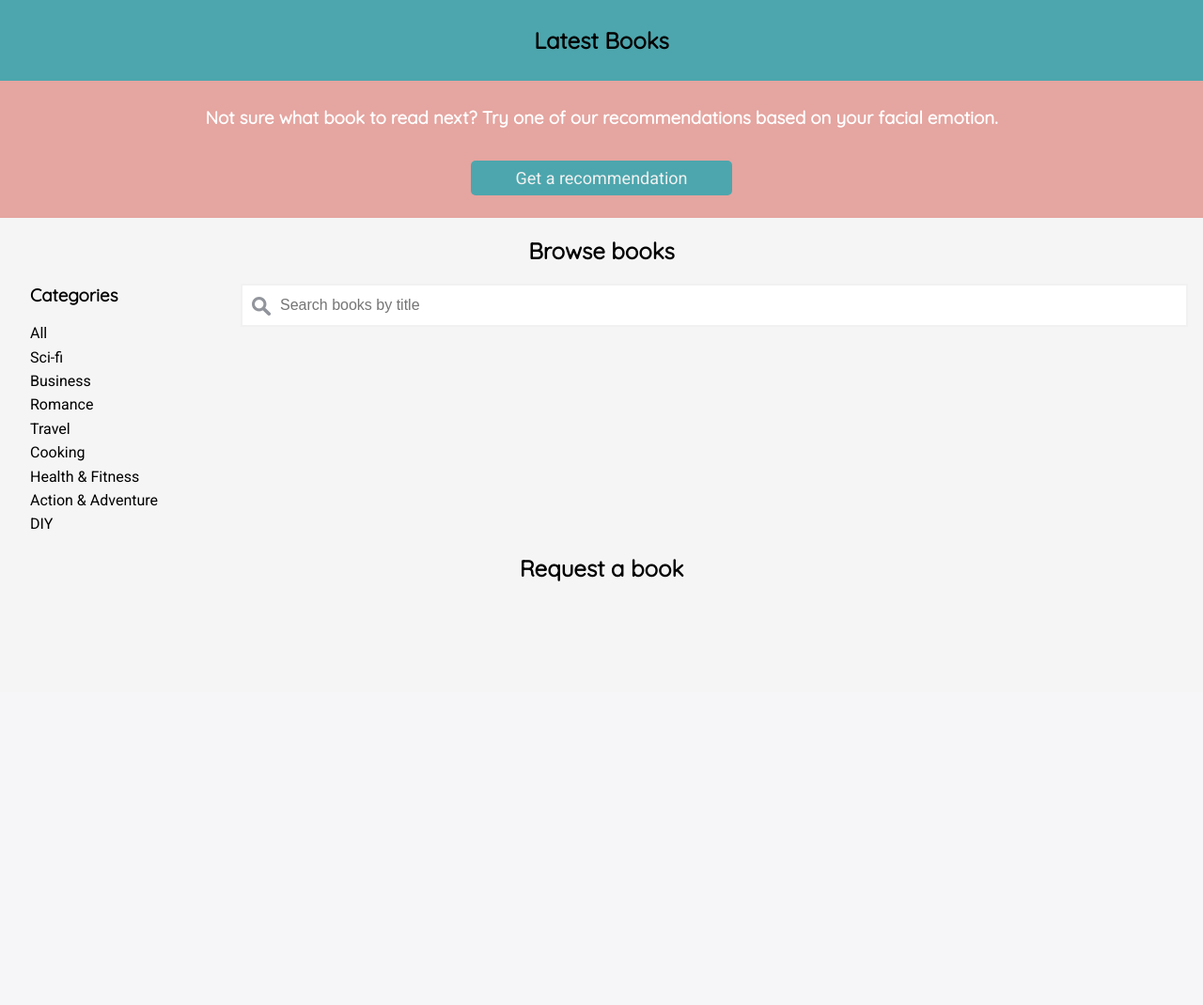
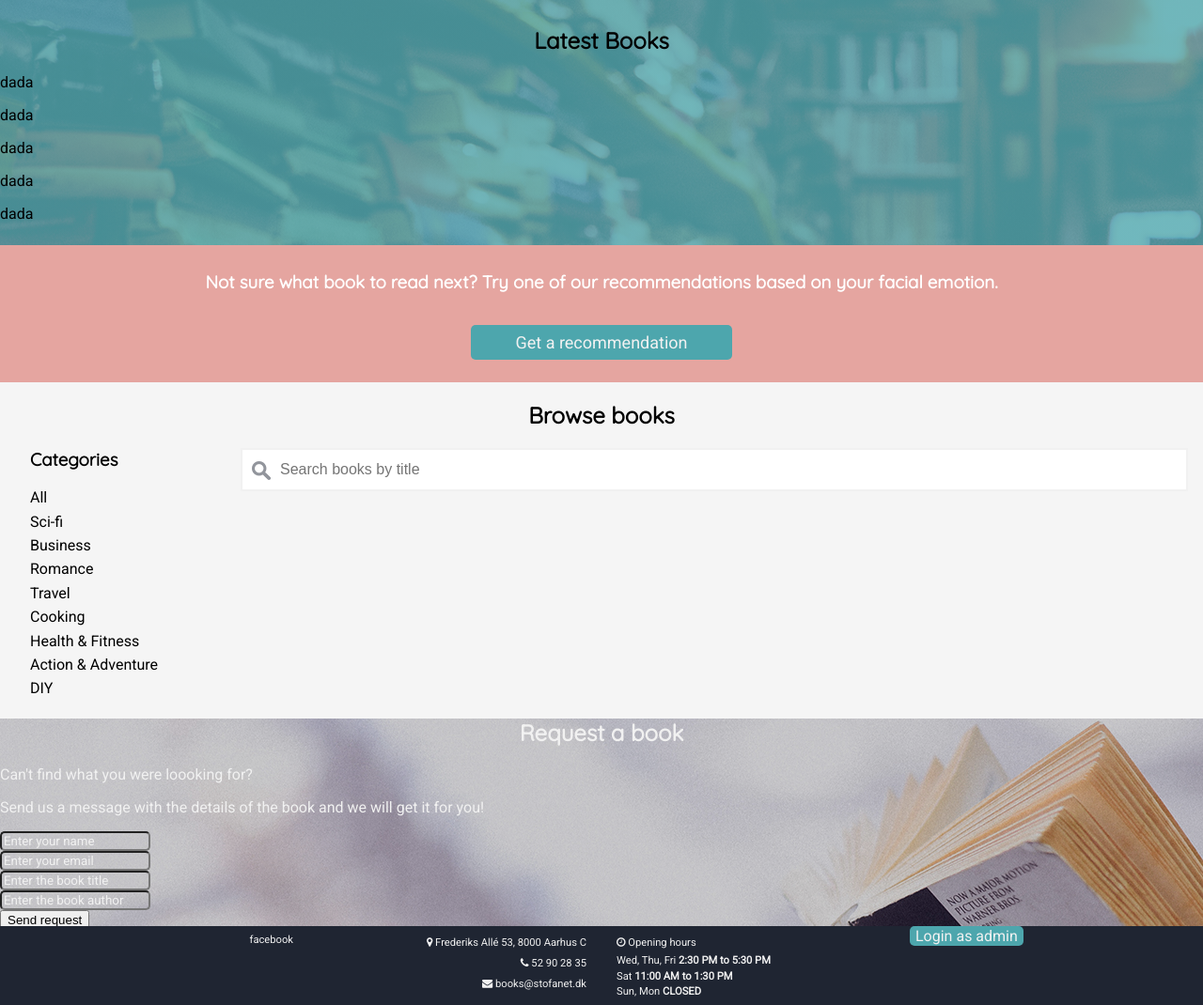
Before and after one commit to valio953/englishbooks, a PHP site: page /storefront.php in a window 1280 px wide. Shown: the part 64-1134 px from the top of the page at 94% size. Before the commit the page ends 683 px from the top, so only its background shows below. Run offline with PHP 8.4, Linux system fonts and the light colour scheme; data that the repository does not hold is empty.

Commit message:
Storefront - Styling
Latest books and Request a book background images and overlay;
Request a book form structure

```diff
--- a/css/style.css
+++ b/css/style.css
@@ -441,9 +441,12 @@ body {
 }
 
 #latest-books {
-  background-color: #4DA6AD;
+  background: rgb(77, 166, 173); /* Fall-back for browsers that don't support rgba */
+  background:  linear-gradient(rgba(77, 166, 173, .8),rgba(77, 166, 173, .8)),
+                url('../img/latest-pic.jpg');
   margin: 0;
   padding: 0.5rem 0;
+  display: block;
 }
 
 /*Recommendations section*/
@@ -579,7 +582,42 @@ body {
 }
 .reserve-btn {
   width: 50%;
+  background-color: #4DA6AD;
+  color: #f1f1f1;
+  text-align: center;
+  text-decoration: none;
+  display: inline-block;
+  font-size: 16px;
+  -webkit-transition-duration: 0.4s; /* Safari */
+  transition-duration: 0.4s;
+  cursor: pointer;
+  border: 1px solid #1E1344;
+  border-radius: 5px;
+  font-family: 'Roboto', sans-serif;
 }
+.reserve-btn:hover {
+    background-color: #1E1344;
+    color: #f1f1f1;
+}
+
+#request-book {
+  background: rgb(0,0,0); /* Fall-back for browsers that don't support rgba */
+  background:  linear-gradient(rgba(0, 0, 0, .2),rgba(0, 0, 0, .2)),
+                url('../img/request-pic.jpg');
+  color: #f1f1f1;
+  padding-bottom: 5rem;
+}
+
+.req-form {
+  font-family: 'Roboto', sans-serif;
+  border-radius: 5px;
+  background-color: rgba(0, 0, 0, .0) ;
+  color: #f1f1f1;
+}
+.req-form::placeholder {
+  color:#f1f1f1;
+}
+
 /*Storefront footer*/
 #storefront-footer {
     position: absolute;
--- a/storefront.php
+++ b/storefront.php
@@ -81,6 +81,12 @@ for($i=0; $i<count($get_all_books); $i++)
 
 		<section id="latest-books">
 			<h2 class="section-title">Latest Books</h2>
+			<p>dada</p>
+			<p>dada</p>
+			<p>dada</p>
+			<p>dada</p>
+			<p>dada</p>
+
 		</section>
 
 		<section id="recommend">
@@ -116,11 +122,18 @@ for($i=0; $i<count($get_all_books); $i++)
 
 		<section id="request-book">
 			<h2 class="section-title">Request a book</h2>
+			<p>Can't find what you were loooking for?</p>
+			<p>Send us a message with the details of the book and we will get it for you!</p>
+			<input id="req-form-name" type="text" placeholder="Enter your name" class="req-form"/> <br/>
+			<input id="req-form-email" type="text" placeholder="Enter your email" class="req-form"/> <br/>
+			<input id="req-form-title" type="text" placeholder="Enter the book title" class="req-form"/> <br/>
+			<input id="req-form-author" type="text" placeholder="Enter the book author" class="req-form"/> <br/>
+			<button>Send request</button>
 		</section>
 
   </main>
 
-	<!-- <footer>
+  <footer>
 		<section id="storefront-footer">
 			<article id="fb-stf">
 				<p>facebook</p>
@@ -140,7 +153,7 @@ for($i=0; $i<count($get_all_books); $i++)
 				<button class="login-btn">Login as admin</button>
 			</article>
 		</section>
-	</footer> -->
+	</footer>
 
   <script src="js/books.js" type="text/javascript"></script>
 
```
Also changed, not shown: img/latest-pic.jpg (added), img/request-pic.jpg (added).
